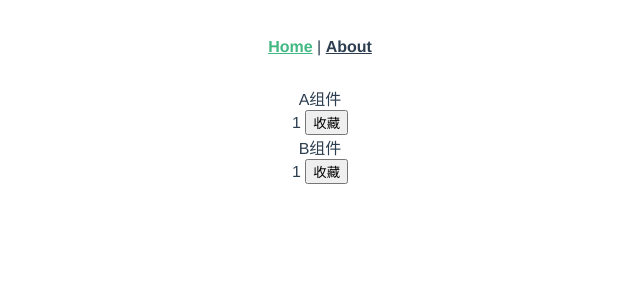
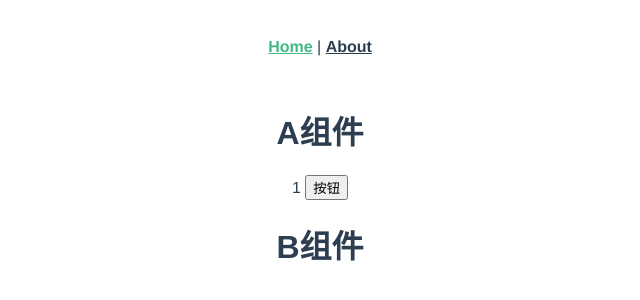
Before and after one commit to SUNsyg/vitedemo, a Vue app: page / in a window 1280 px wide. Shown: the top 300 px of the page, without its empty margins (320-960 px from the left). Built offline with nearby package versions, Linux system fonts and the light colour scheme.

Commit message:
'混入'

```diff
--- a/mixins/mixin.js
+++ b/mixins/mixin.js
@@ -1,21 +1,12 @@
-import { ref } from 'vue';
-export default function(){
-    let num = ref(1);
-    let fav = ref(false);
-
-    let favBtn = ()=>{
-        if (fav.value) {
-            return;
+export const fav = {
+    data() {
+        return {
+            num: 1
         }
-        num.value += 1;
-        fav.value=true;
-        setTimeout(() => {
-            fav.value=false;
-        }, 2000)
-    }
-    return {
-        num,
-        fav,
-        favBtn
+    },
+    methods: {
+        favBtn(params) {
+            this.num += params
+        }
     }
 }
--- a/src/components/A.vue
+++ b/src/components/A.vue
@@ -2,19 +2,25 @@
  * @Description:
  * @Author: Sun yinge
  * @Date: 2022-08-04 15:44:51
- * @LastEditTime: 2022-08-05 15:58:02
+ * @LastEditTime: 2022-08-05 16:40:38
  * @LastEditors: Sun yinge
 -->
 <template>
-    <div>A组件</div>
-    {{ num }}
-    <button @click="favBtn">
-        {{ fav ? '收藏中...' : '收藏' }}
-    </button>
+    <div>
+        <h1>A组件</h1>
+        {{num}}
+        <button @click="favBtn(1)">按钮</button>
+    </div>
 </template>
 
-<script setup>
-import mixin from '../../mixins/mixin.js'
-let { num, fav, favBtn } = mixin();
-console.log(mixin)
+<script>
+import { fav } from '../../mixins/mixin'
+export default {
+    data() {
+        return {
+            str: '你好'
+        }
+    },
+    mixins: [fav]
+}
 </script>
--- a/src/components/B.vue
+++ b/src/components/B.vue
@@ -2,19 +2,11 @@
  * @Description:
  * @Author: Sun yinge
  * @Date: 2022-08-04 15:44:55
- * @LastEditTime: 2022-08-05 15:59:23
+ * @LastEditTime: 2022-08-05 16:31:58
  * @LastEditors: Sun yinge
 -->
 <template>
-    <div>B组件</div>
-    {{ num }}
-    <button @click="favBtn">
-        {{ fav ? '收藏中...' : '收藏' }}
-    </button>
+    <div>
+        <h1>B组件</h1>
+    </div>
 </template>
-
-<script setup>
-import mixin from '../../mixins/mixin.js'
-let { num, fav, favBtn } = mixin();
-console.log(mixin)
-</script>
```
